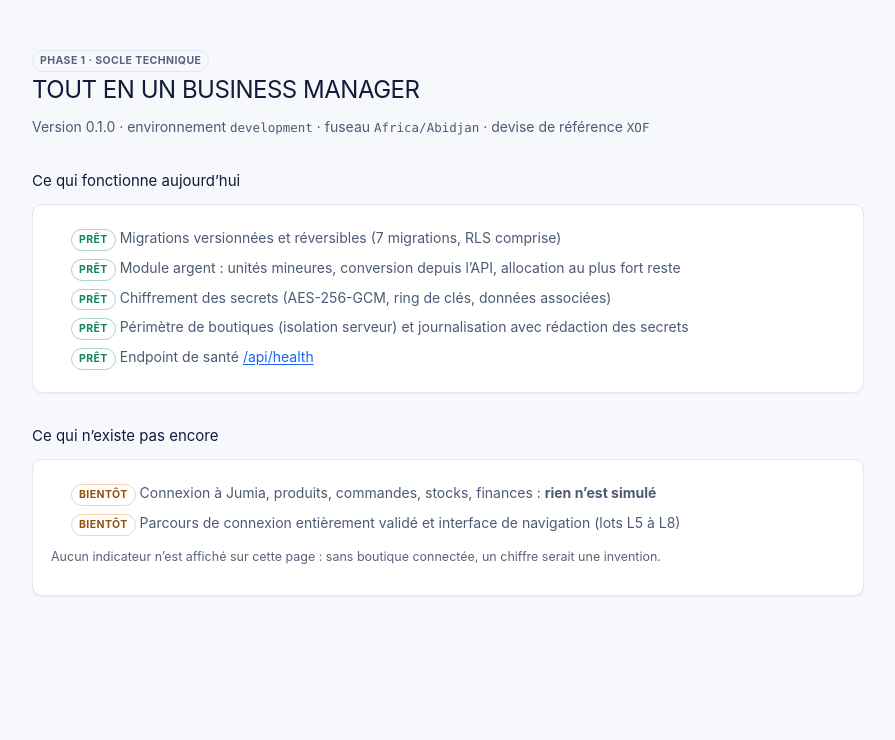
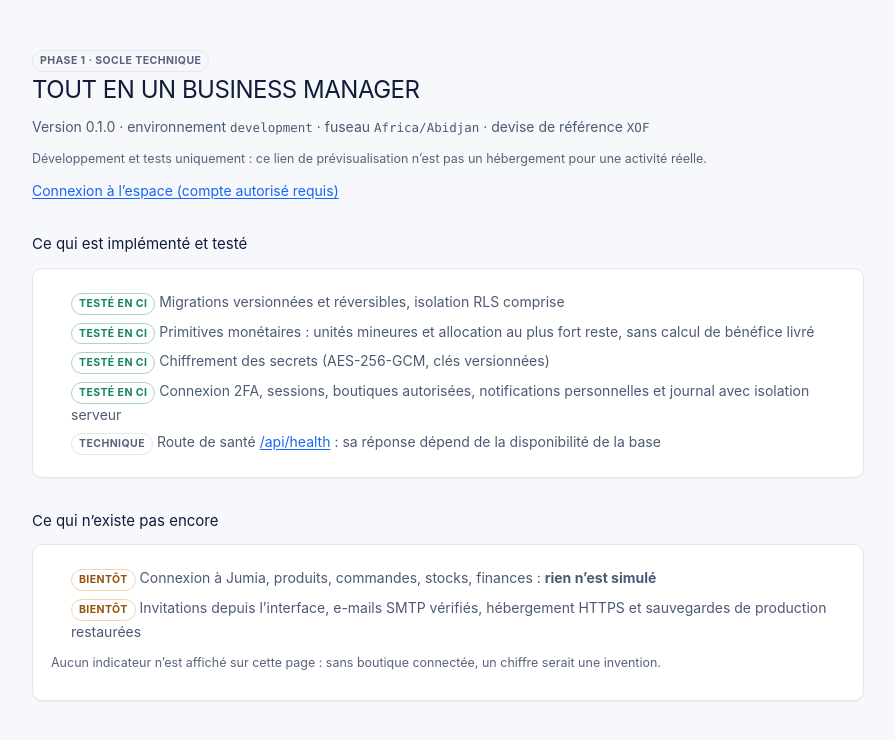
Before and after one commit to sergefabien56-eng/https-tout-en-un.com, a Next.js app: page / in a window 1280 px wide. Shown: the top 740 px of the page, without its empty margins (192-1087 px from the left). Built offline with nearby package versions, Linux system fonts and the light colour scheme.

Commit message:
P1: actualiser notifications et clarifier accueil de test

```diff
--- a/src/app/espace/notifications/page.tsx
+++ b/src/app/espace/notifications/page.tsx
@@ -21,6 +21,7 @@ export default async function NotificationsPage({ searchParams }: { searchParams
   return <main className="workspace-main"><span className="tag">Compte · Réelle</span>
     <h1>Mes notifications</h1>
     <p>Événements enregistrés pour votre compte. Les notifications Jumia et l’envoi par e-mail ne sont pas encore disponibles.</p>
+    <p>Cette liste ne s’actualise pas automatiquement. <a href={`/espace/notifications?filter=${filter}&page=${page}`}>Actualiser les notifications</a></p>
     <nav aria-label="Filtrer les notifications" className="pagination">
       <Link href="/espace/notifications?filter=all" aria-current={filter === 'all' ? 'page' : undefined}>Toutes</Link>
       <Link href="/espace/notifications?filter=unread" aria-current={filter === 'unread' ? 'page' : undefined}>Non lues</Link>
--- a/src/app/page.tsx
+++ b/src/app/page.tsx
@@ -1,8 +1,8 @@
 import { appConfig } from '@/core/config/app.config';
 
 /**
- * Page de démarrage du socle (lot L1). Elle sera remplacée par la coquille de navigation (L8).
- * Elle ne présente AUCUNE donnée métier : il n'existe encore ni boutique connectée ni commande.
+ * Accueil public du socle : aucun chiffre commercial ni donnée Jumia réelle.
+ * La coquille authentifiée existe sous /espace, mais nécessite un compte autorisé.
  */
 export default function BootstrapPage() {
   return (
@@ -14,23 +14,26 @@ export default function BootstrapPage() {
         <code>{appConfig.timezone}</code> · devise de référence <code>{appConfig.referenceCurrency}</code>
       </p>
 
-      <h2>Ce qui fonctionne aujourd’hui</h2>
+      <p className="muted">Développement et tests uniquement : ce lien de prévisualisation n’est pas un hébergement pour une activité réelle.</p>
+      <p><a href="/connexion">Connexion à l’espace (compte autorisé requis)</a></p>
+
+      <h2>Ce qui est implémenté et testé</h2>
       <div className="card">
         <ul>
           <li>
-            <span className="tag ok">Prêt</span> Migrations versionnées et réversibles (7 migrations, RLS comprise)
+            <span className="tag ok">Testé en CI</span> Migrations versionnées et réversibles, isolation RLS comprise
           </li>
           <li>
-            <span className="tag ok">Prêt</span> Module argent : unités mineures, conversion depuis l’API, allocation au plus fort reste
+            <span className="tag ok">Testé en CI</span> Primitives monétaires : unités mineures et allocation au plus fort reste, sans calcul de bénéfice livré
           </li>
           <li>
-            <span className="tag ok">Prêt</span> Chiffrement des secrets (AES-256-GCM, ring de clés, données associées)
+            <span className="tag ok">Testé en CI</span> Chiffrement des secrets (AES-256-GCM, clés versionnées)
           </li>
           <li>
-            <span className="tag ok">Prêt</span> Périmètre de boutiques (isolation serveur) et journalisation avec rédaction des secrets
+            <span className="tag ok">Testé en CI</span> Connexion 2FA, sessions, boutiques autorisées, notifications personnelles et journal avec isolation serveur
           </li>
           <li>
-            <span className="tag ok">Prêt</span> Endpoint de santé <a href="/api/health">/api/health</a>
+            <span className="tag">Technique</span> Route de santé <a href="/api/health">/api/health</a> : sa réponse dépend de la disponibilité de la base
           </li>
         </ul>
       </div>
@@ -42,7 +45,7 @@ export default function BootstrapPage() {
             <span className="tag soon">Bientôt</span> Connexion à Jumia, produits, commandes, stocks, finances : <strong>rien n’est simulé</strong>
           </li>
           <li>
-            <span className="tag soon">Bientôt</span> Parcours de connexion entièrement validé et interface de navigation (lots L5 à L8)
+            <span className="tag soon">Bientôt</span> Invitations depuis l’interface, e-mails SMTP vérifiés, hébergement HTTPS et sauvegardes de production restaurées
           </li>
         </ul>
         <p className="muted" style={{ marginTop: 12 }}>
```
Also changed, not shown: 3 other files (tests, documents, lock files or other folders).
